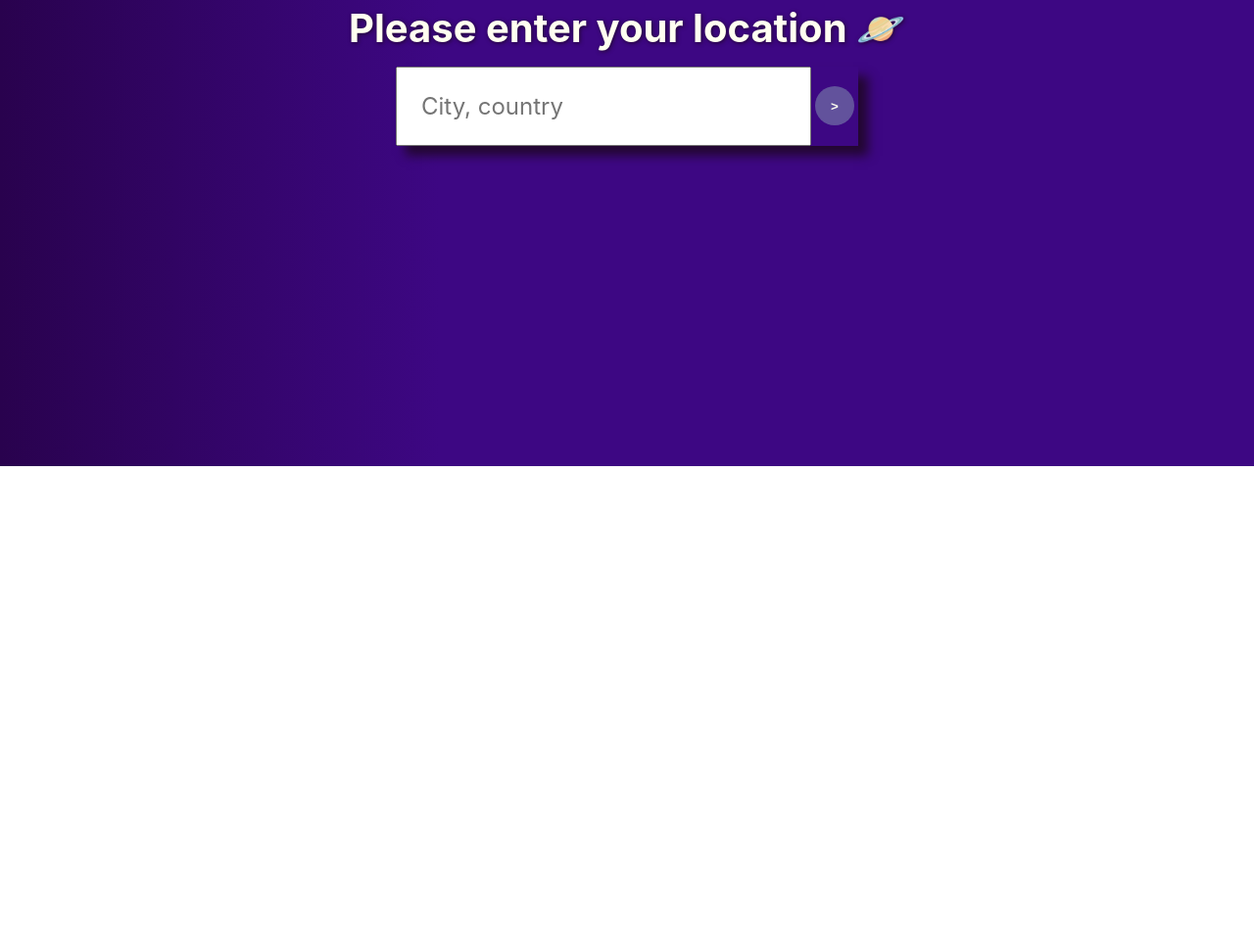
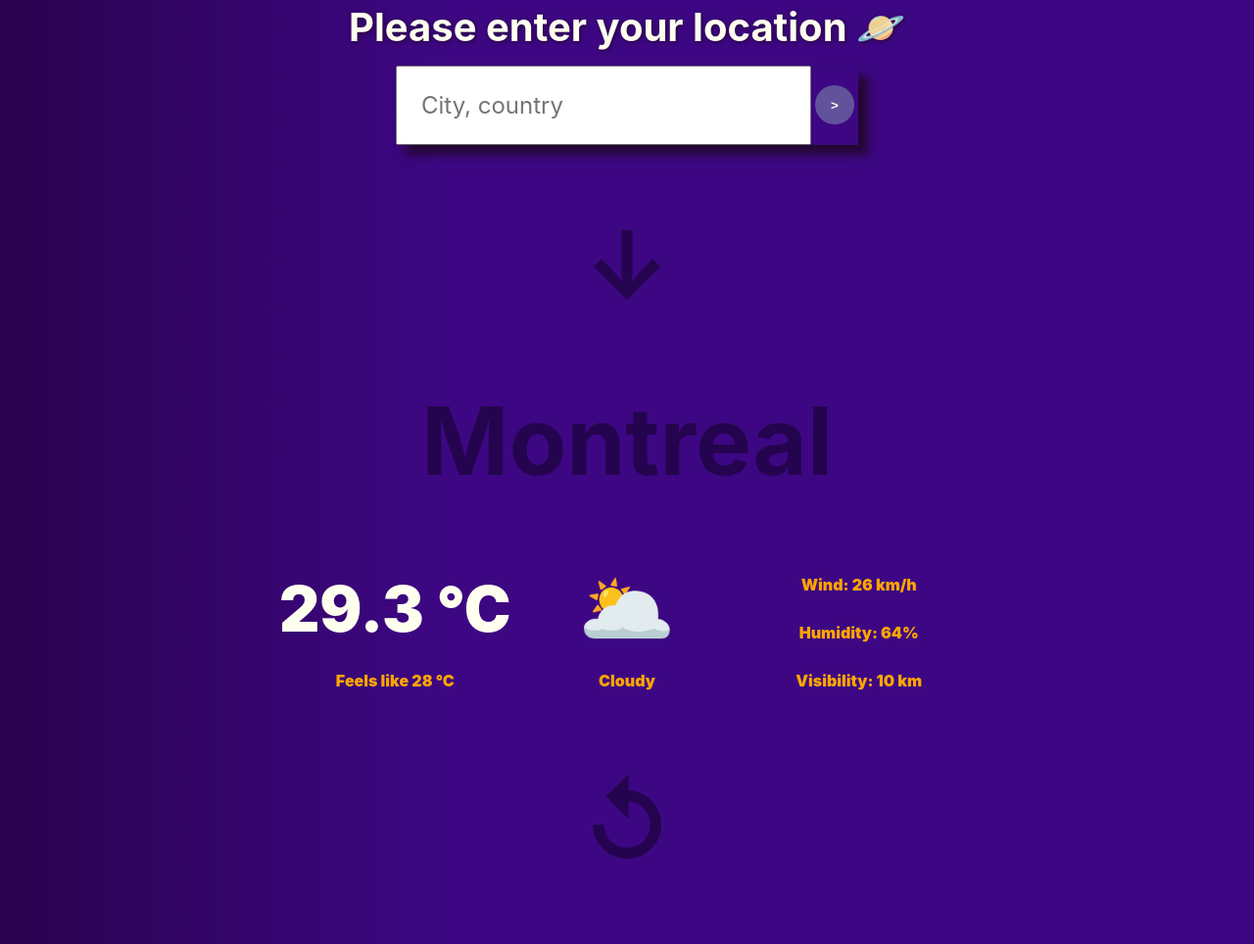
Before and after one commit to flyingjack9/weather-app, a plain HTML site: page index.html in a window 1280 px wide. Shown: the part 324-1288 px from the top of the page at 98% size. Before the commit the page ends 800 px from the top, so only its background shows below. Drawn offline with Linux system fonts and the light colour scheme; a web font is replaced by a local one.

Commit message:
Mostly finished the CSS for the whole project, now onto JS

```diff
--- a/index.html
+++ b/index.html
@@ -13,8 +13,22 @@
     <form id="locationForm" action="">
         <label for="location">Please enter your location &#129680</label>
         <div class="inputSection">
-            <input type="text" id="location" name="location" placeholder="City, country">
+            <input type="text" id="location" name="location" placeholder="City, country" autocomplete="off">
             <input type="submit" id="submitBtn" value=">">
+        </div>
+        <div class="weatherInfo">
+            <h1 class="cityName">&#8595</h1>
+            <h1 class="cityName">Montreal</h1>
+            <div class="weatherGrid">
+                <h3 id="temp" class="weatherTemp">29.3 ℃</h3>
+                <h4 id="feelsLike" class="weatherLines">Feels like 28 ℃</h4>
+                <h3 id="icon" class="weatherIcon">&#127781;&#65039</h3>
+                <h4 id="description" class="weatherLines">Cloudy</h4>
+                <h4 id="wind" class="weatherLines">Wind: 26 km/h</h4>
+                <h4 id="humidity" class="weatherLines">Humidity: 64%</h4>
+                <h4 id="visibility" class="weatherLines">Visibility: 10  km</h4>
+            </div>
+            <h1 id="resetIcon" class="cityName" onclick="window.location.reload();">&#8634</h1>
         </div>
     </form>
 </body>
--- a/script.js
+++ b/script.js
@@ -1,9 +1,10 @@
 const locationForm = document.getElementById("locationForm");
+const displayWeather = document.getElementsByClassName("weatherInfo");
 
 locationForm.addEventListener("submit", (event) => {
     event.preventDefault();
     const location = document.getElementById("location");
-    console.log(location.value);
+    getWeatherData(location.value.trim());
 
 })
 
@@ -17,5 +18,5 @@ async function getWeatherData(location) {
     const response = await fetch (apiCall, {mode: 'cors'});
     const weatherData = await response.json();
 
-    console.log(weatherData.main.temp);
+    console.log(weatherData.name);
 }
--- a/style.css
+++ b/style.css
@@ -12,9 +12,12 @@ html, body {
 }
 
 .title {
-    position: absolute;
     font-size: 8em;
     opacity: 0.4;
+}
+
+h4, h3 {
+    margin: 0;
 }
 
 form {
@@ -55,8 +58,71 @@ input[type="text"] {
     padding: 1em;
 }
 
+.weatherInfo {
+    display: flexbox;
+    flex-direction: column;
+    align-items: center;
+    justify-content: center;
+}
+
+.cityName {
+    font-size: 6em;
+    opacity: 0.4;
+    text-align: center;
+}
+
 .inputSection {
     box-shadow: 10px 10px 10px rgb(35, 7, 49);
     display: flex;
     align-items: center;
 }
+
+.weatherGrid {
+    display: grid;
+    grid-template: 1fr 1fr 1fr / 1fr 1fr 1fr;
+    grid-template-areas: "temp icon wind" "temp icon humidity" "feelsLike description visibility";
+    justify-items: center;
+    align-items: center;
+}
+
+.weatherLines {
+    color: orange;
+    font-weight: 900;
+}
+
+#temp {
+    grid-area: temp;
+    font-weight: 900;
+    font-size: 4em;
+    color: ivory;
+}
+
+#feelsLike {
+    grid-area: feelsLike;
+}
+
+#icon {
+    grid-area: icon;
+    font-size: 80px;
+    margin: 0;
+}
+
+#description {
+    grid-area: description;
+}
+
+#wind {
+    grid-area: wind;
+}
+
+#humidity {
+    grid-area: humidity;
+}
+
+#visibility {
+    grid-area: visibility;
+}
+
+#resetIcon {
+    cursor: pointer;
+}
```
